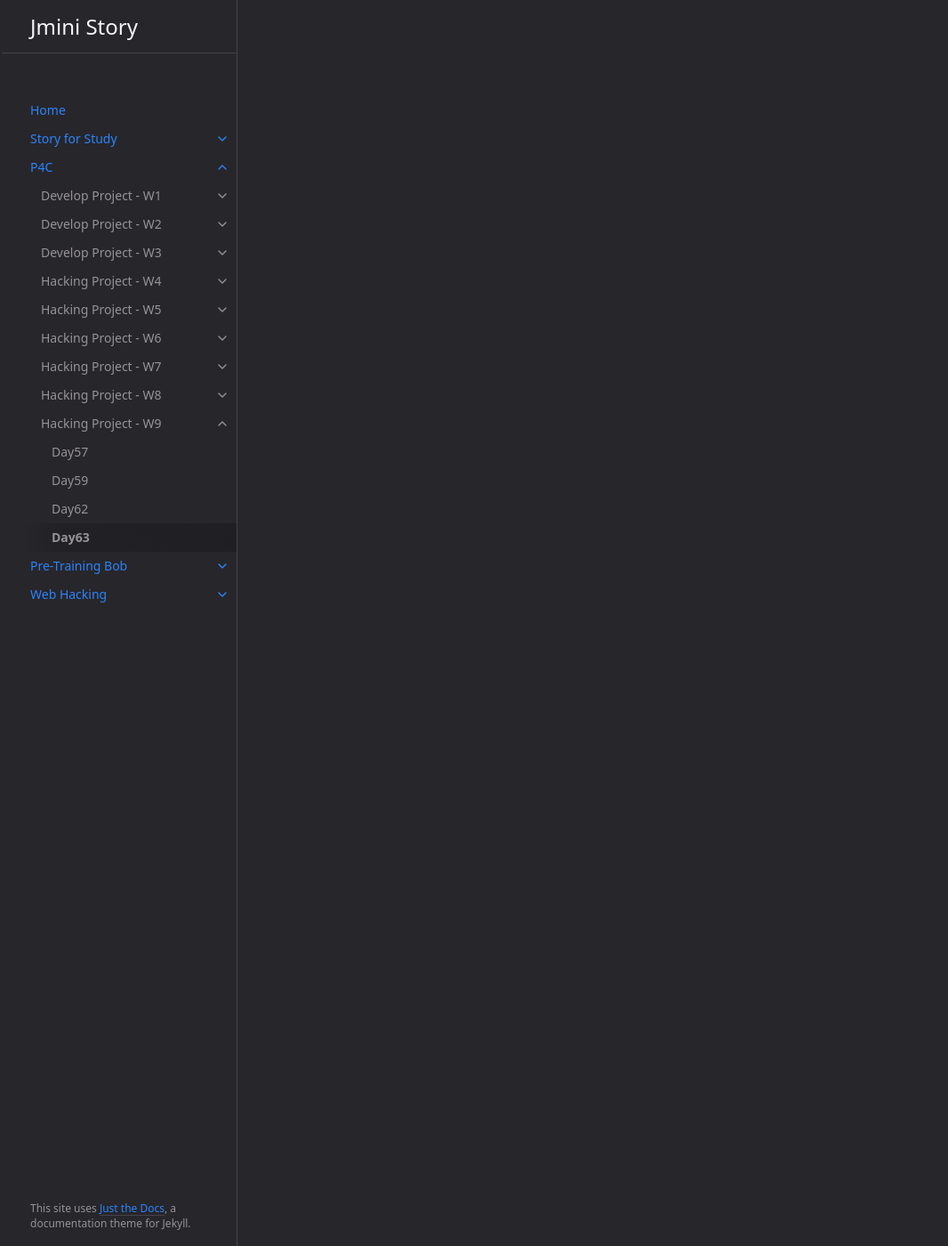
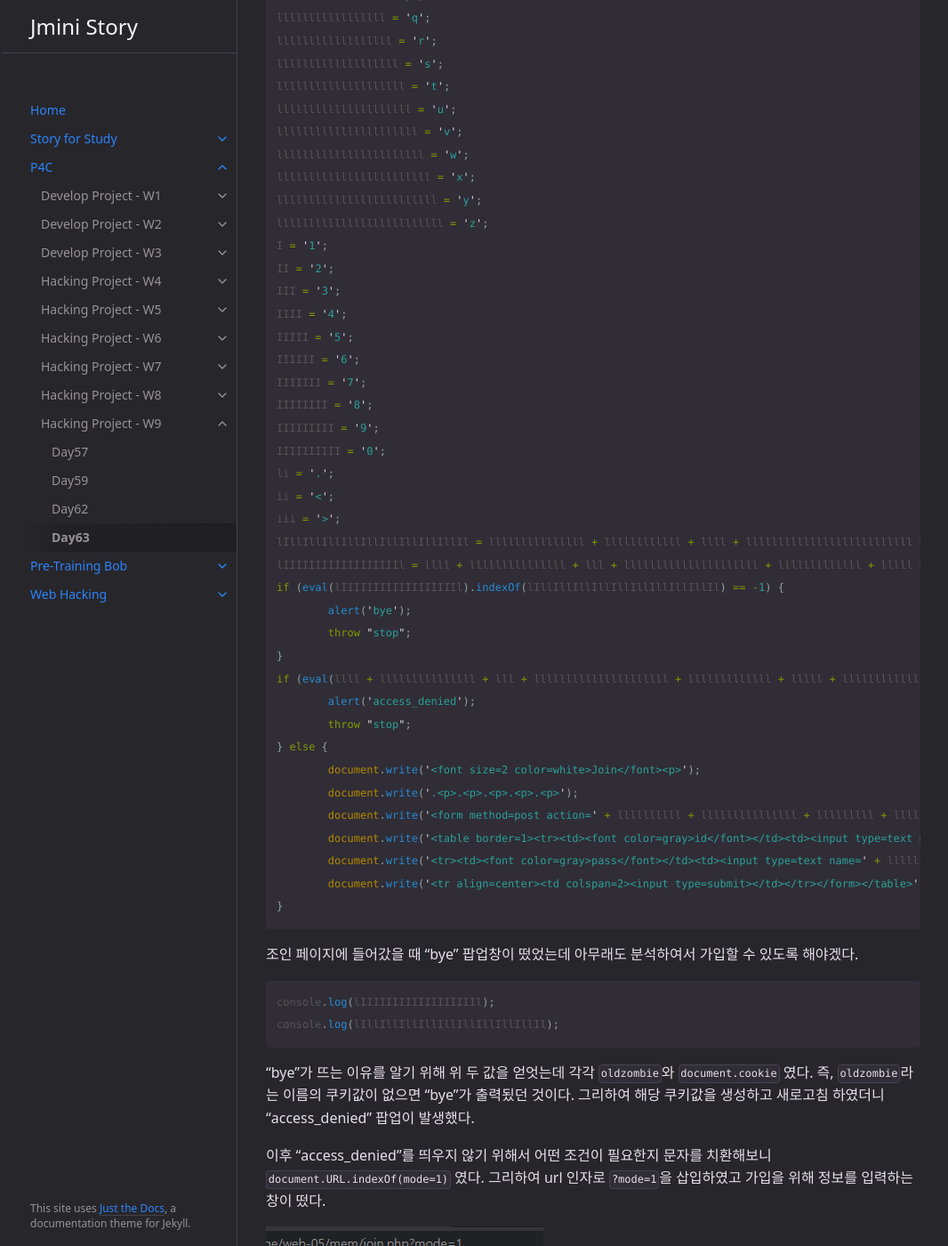
Before and after one commit to Jminis/Jminis.github.io, a Jekyll site: the page built from docs/P4C/Day63.md, in a window 1280 px wide and 1400 px high, scrolled down 23412 px. Shown: the whole window at 89% size, without its empty margins (105-1171 px from the left). Built offline with Jekyll 4.4.1, drawn with Linux system fonts in a browser that asks for light colours; some of the changed text lies outside the part shown.

Commit message:
2022-06-19

````diff
--- a/docs/P4C/Day63.md
+++ b/docs/P4C/Day63.md
@@ -360,7 +360,7 @@ function H(I) {
 
 ![image-20220619125353469](../img/image-20220619125353469.png)
 
-"flag" 명령어에서 admin만 가능하다고 한다. 아니 내가 지금 root가 짱아니여!?
+"flag" 명령어에서 admin만 가능하다고 한다. 아니 내가 지금 root인데 root가 짱아니여!?
 
 
 
@@ -777,3 +777,111 @@ if __name__ == "__main__":
 
 
 ![image-20220619160422084](../img/image-20220619160422084.png)
+
+
+<br><br><br>
+
+-----
+
+# > Webhacking.kr:old-05
+
+## 삽질
+
+처음 문제 페이지에 접속하면 로그인과 조인이 존재한다.
+
+![image-20220619210326693](../img/image-20220619210326693.png)
+
+로그인 버튼을 누르면 `/mem/login.php`로 이동되었지만, 조인은 그렇지 않았다. 나름대로 게싱하여 `/mem/join.php`로 이동하니 페이지가 로드되었고 그 안에서 스크립트문을 확인할 수 있었다. 정리하면 아래와 같다.
+
+```javascript
+l = 'a';
+ll = 'b';
+lll = 'c';
+llll = 'd';
+lllll = 'e';
+llllll = 'f';
+lllllll = 'g';
+llllllll = 'h';
+lllllllll = 'i';
+llllllllll = 'j';
+lllllllllll = 'k';
+llllllllllll = 'l';
+lllllllllllll = 'm';
+llllllllllllll = 'n';
+lllllllllllllll = 'o';
+llllllllllllllll = 'p';
+lllllllllllllllll = 'q';
+llllllllllllllllll = 'r';
+lllllllllllllllllll = 's';
+llllllllllllllllllll = 't';
+lllllllllllllllllllll = 'u';
+llllllllllllllllllllll = 'v';
+lllllllllllllllllllllll = 'w';
+llllllllllllllllllllllll = 'x';
+lllllllllllllllllllllllll = 'y';
+llllllllllllllllllllllllll = 'z';
+I = '1';
+II = '2';
+III = '3';
+IIII = '4';
+IIIII = '5';
+IIIIII = '6';
+IIIIIII = '7';
+IIIIIIII = '8';
+IIIIIIIII = '9';
+IIIIIIIIII = '0';
+li = '.';
+ii = '<';
+iii = '>';
+lIllIllIllIllIllIllIllIllIllIl = lllllllllllllll + llllllllllll + llll + llllllllllllllllllllllllll + lllllllllllllll + lllllllllllll + ll + lllllllll + lllll;
+lIIIIIIIIIIIIIIIIIIl = llll + lllllllllllllll + lll + lllllllllllllllllllll + lllllllllllll + lllll + llllllllllllll + llllllllllllllllllll + li + lll + lllllllllllllll + lllllllllllllll + lllllllllll + lllllllll + lllll;
+if (eval(lIIIIIIIIIIIIIIIIIIl).indexOf(lIllIllIllIllIllIllIllIllIllIl) == -1) {
+	alert('bye');
+	throw "stop";
+}
+if (eval(llll + lllllllllllllll + lll + lllllllllllllllllllll + lllllllllllll + lllll + llllllllllllll + llllllllllllllllllll + li + 'U' + 'R' + 'L').indexOf(lllllllllllll + lllllllllllllll + llll + lllll + '=' + I) == -1) {
+	alert('access_denied');
+	throw "stop";
+} else {
+	document.write('<font size=2 color=white>Join</font><p>');
+	document.write('.<p>.<p>.<p>.<p>.<p>');
+	document.write('<form method=post action=' + llllllllll + lllllllllllllll + lllllllll + llllllllllllll + li + llllllllllllllll + llllllll + llllllllllllllll + '>');
+	document.write('<table border=1><tr><td><font color=gray>id</font></td><td><input type=text name=' + lllllllll + llll + ' maxlength=20></td></tr>');
+	document.write('<tr><td><font color=gray>pass</font></td><td><input type=text name=' + llllllllllllllll + lllllllllllllllllllllll + '></td></tr>');
+	document.write('<tr align=center><td colspan=2><input type=submit></td></tr></form></table>');
+}
+```
+
+조인 페이지에 들어갔을 때 "bye" 팝업창이 떴었는데 아무래도 분석하여서 가입할 수 있도록 해야겠다.
+
+```javascript
+console.log(lIIIIIIIIIIIIIIIIIIl);
+console.log(lIllIllIllIllIllIllIllIllIllIl);
+```
+
+"bye"가 뜨는 이유를 알기 위해 위 두 값을 얻엇는데 각각 `oldzombie`와 `document.cookie` 였다. 즉, `oldzombie`라는 이름의 쿠키값이 없으면 "bye"가 출력됬던 것이다. 그리하여 해당 쿠키값을 생성하고 새로고침 하였더니 "access_denied" 팝업이 발생했다.
+
+이후 "access_denied"를 띄우지 않기 위해서 어떤 조건이 필요한지 문자를 치환해보니 `document.URL.indexOf(mode=1)` 였다. 그리하여 url 인자로 `?mode=1`을 삽입하였고 가입을 위해 정보를 입력하는 창이 떴다.
+
+![image-20220619215154194](../img/image-20220619215154194.png)
+
+이제 시작인거 같은데 이전처럼 php 코드를 볼 수가 없으니 좀 막막하다. 단순한 sql injection으로는 풀리는 문제는 아닌 듯한데... 이 문제에서 생각해볼 수 있는 모든 경우의 수를 생각해보자.
+
+1. join.php에서 가입할 때 날리는 쿼리문으로 admin의 비밀번호를 바꾸는 쿼리를 날려볼까?
+2. admin이라는 계정의 세션값을 유추해낼 수 있는가?
+
+<br>
+
+## writeup
+
+join.php에서 아이디를 만들 수 있는데까지는 어렵지 않다. 이후 "admin" 계정으로 로그인해야 하는데, 로그인 창에서나 가입 창에서나 따로 sql injection이 가능한지 유추할 수가 없었다.
+
+다양하게 삽질을 하다가 혹시나 공백 입력을 어떻게 처리하는지 궁금하여 시도해보았는데 계정이 만들어졌다.
+
+![image-20220619223532979](../img/image-20220619223532979.png)
+
+" admin"을 삽입하였는데 계정이 만들어졌고 해당 계정으로 로그인하였더니 풀렸다.
+
+![image-20220619223511290](../img/image-20220619223511290.png)
+
+이야;;
````
Also changed, not shown: docs/P4C/9week.md (+11 -6 lines), docs/P4C/img/image-20220619210326693.png (added), docs/P4C/img/image-20220619215154194.png (added), docs/P4C/img/image-20220619223511290.png (added), docs/P4C/img/image-20220619223532979.png (added).
